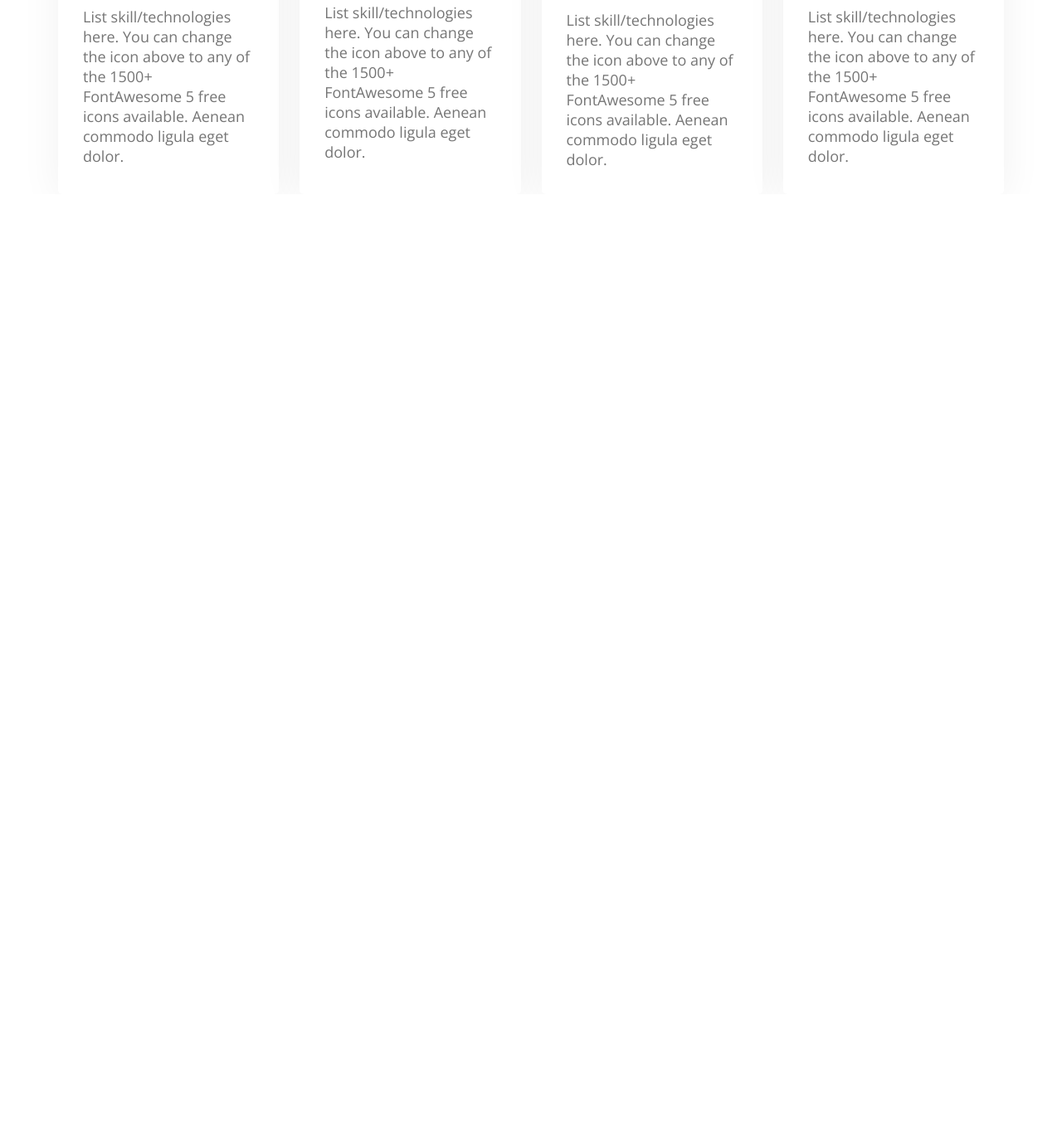
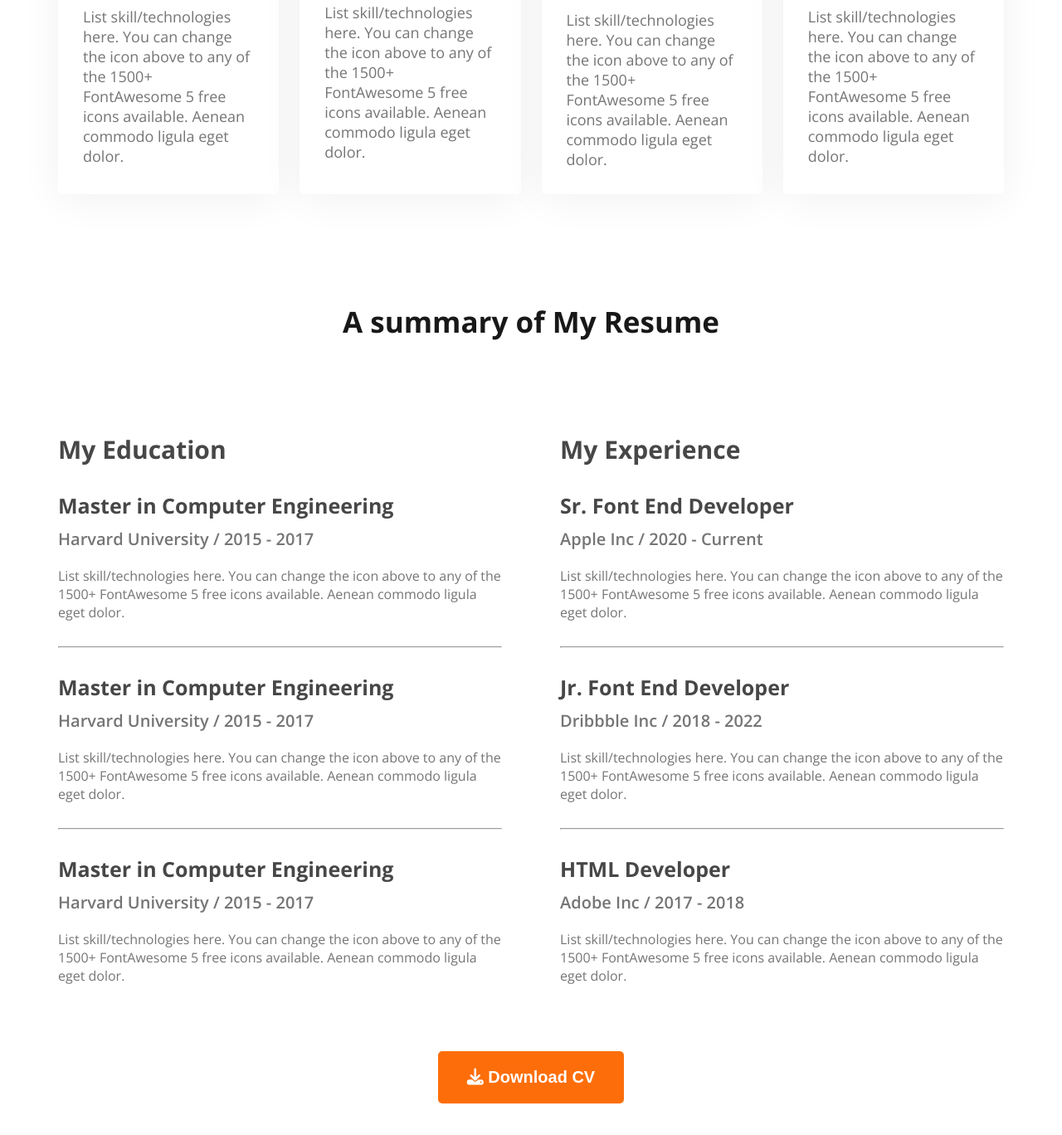
Before and after one commit to Minhaj0177/Webdeveloper-Portfolio, a plain HTML site: page index.html in a window 1280 px wide. Shown: the part 1890-3258 px from the top of the page at 83% size. Before the commit the page ends 2124 px from the top, so only its background shows below. Drawn offline with nearby package versions, Linux system fonts and the light colour scheme.

Commit message:
resume section completed

```diff
--- a/index.html
+++ b/index.html
@@ -94,6 +94,51 @@
           </div>
          </section>
         <!-- what-i-do section end -->
+        <!-- resume section start -->
+         <section class="resume">
+          <!-- h2.section-title+.resume-container>.resume-column*2>h3.resume-column-title>h2.resume-title+h3.resume-institute+p.resume-description -->
+          <h2 class="section-title">A summary of My Resume</h2>
+          <div class="resume-column-container">
+            <div class="resume-column">
+              <h3 class="resume-column-title">My Education</h3>
+              <h4 class="resume-title">Master in Computer Engineering</h4>
+              <h5 class="resume-institute">Harvard University / 2015 - 2017</h5>
+              <p class="resume-description">List skill/technologies here. You can change the icon above
+                to any of the 1500+ FontAwesome 5 free icons available. Aenean commodo ligula eget dolor.</p>
+              <hr>
+              <h4 class="resume-title">Master in Computer Engineering</h4>
+              <h5 class="resume-institute">Harvard University / 2015 - 2017</h5>
+              <p class="resume-description">List skill/technologies here. You can change the icon above
+                to any of the 1500+ FontAwesome 5 free icons available. Aenean commodo ligula eget dolor.</p>
+              <hr>
+              <h4 class="resume-title">Master in Computer Engineering</h4>
+              <h5 class="resume-institute">Harvard University / 2015 - 2017</h5>
+              <p class="resume-description">List skill/technologies here. You can change the icon above
+                to any of the 1500+ FontAwesome 5 free icons available. Aenean commodo ligula eget dolor.</p>
+            </div>
+            <div class="resume-column">
+              <h3 class="resume-column-title">My Experience</h3>
+              <h4 class="resume-title">Sr. Font End Developer</h4>
+              <h5 class="resume-institute">Apple Inc / 2020 - Current</h5>
+              <p class="resume-description">List skill/technologies here. You can change the icon above
+                to any of the 1500+ FontAwesome 5 free icons available. Aenean commodo ligula eget dolor.</p>
+              <hr>
+              <h4 class="resume-title">Jr. Font End Developer</h4>
+              <h5 class="resume-institute">Dribbble Inc / 2018 - 2022</h5>
+              <p class="resume-description">List skill/technologies here. You can change the icon above
+                to any of the 1500+ FontAwesome 5 free icons available. Aenean commodo ligula eget dolor.</p>
+              <hr>
+              <h4 class="resume-title">HTML Developer</h4>
+              <h5 class="resume-institute">Adobe Inc / 2017 - 2018</h5>
+              <p class="resume-description">List skill/technologies here. You can change the icon above
+                to any of the 1500+ FontAwesome 5 free icons available. Aenean commodo ligula eget dolor.</p>
+            </div>
+          </div>
+          <div id="btn-center">
+            <button class="btn-primary"><i class="fa-solid fa-download"></i> Download CV</button>
+          </div>
+         </section>
+        <!-- resume section end -->
 
     </main>
     <footer>
--- a/styles/style.css
+++ b/styles/style.css
@@ -165,3 +165,44 @@ section {
   font-size: 18px;
   font-weight: 400;
 }
+
+/* resume section related styles */
+.resume-column-container {
+  display: flex;
+  gap: 70px;
+  margin-top: 110px;
+}
+.resume-column{
+  width: 100%;
+}
+.resume-column-title {
+  color: #474747;
+  font-size: 30px;
+  font-weight: 700;
+  margin-bottom: 30px;
+}
+.resume-title {
+  color: #474747;
+  font-size: 25px;
+  font-weight: 700;
+  margin-top: 30px;
+  margin-bottom: 10px;
+}
+.resume-institute {
+  color: #757575;
+  font-size: 20px;
+  font-weight: 600;
+  margin-bottom: 20px;
+  margin-top: 0px;
+}
+.resume-description{
+  color: #757575;
+  font-size: 16px;
+  font-weight: 400;
+  margin-top: 0px;
+  margin-bottom: 30px;
+}
+#btn-center{
+  margin: 50px auto 110px;
+  text-align: center;
+}
```
